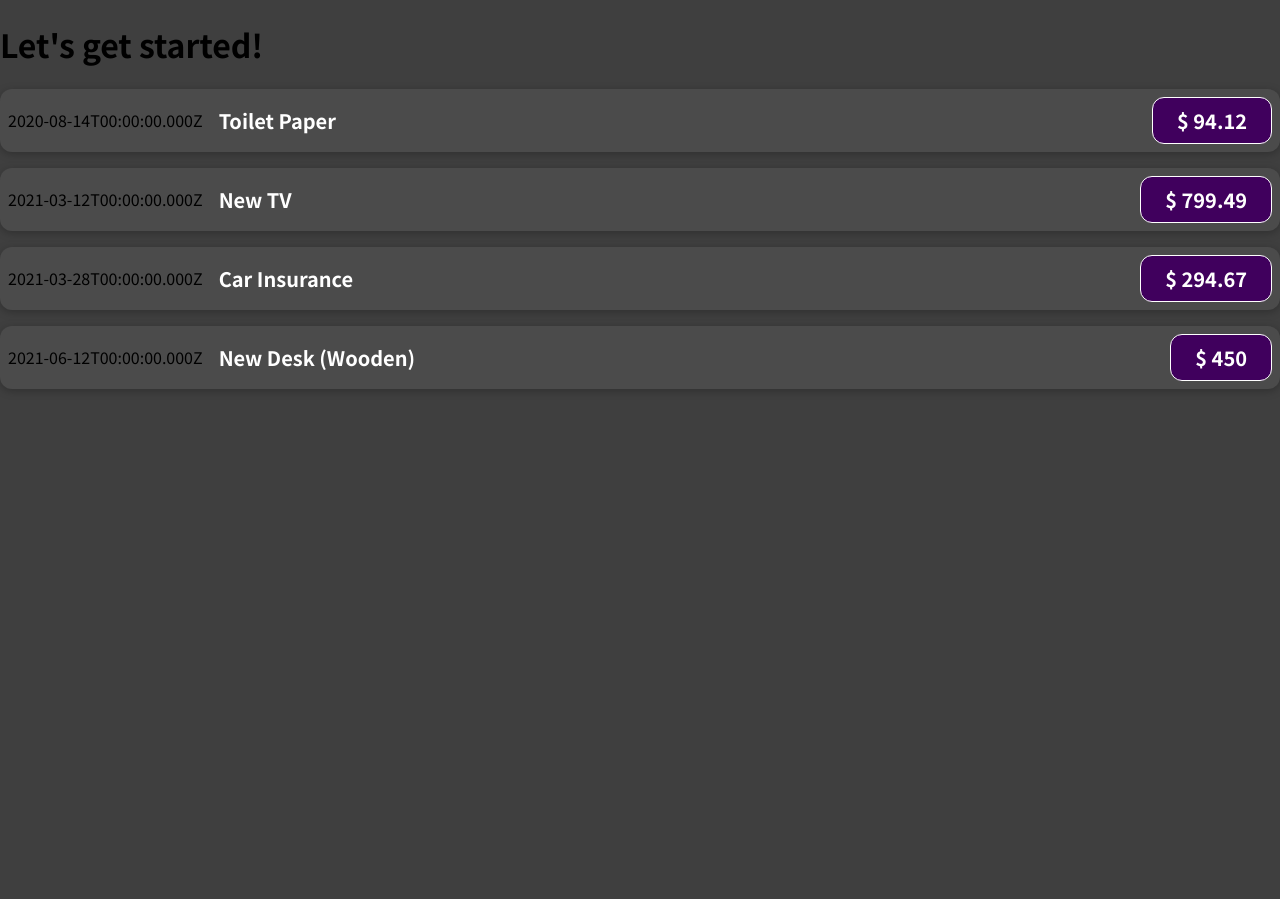
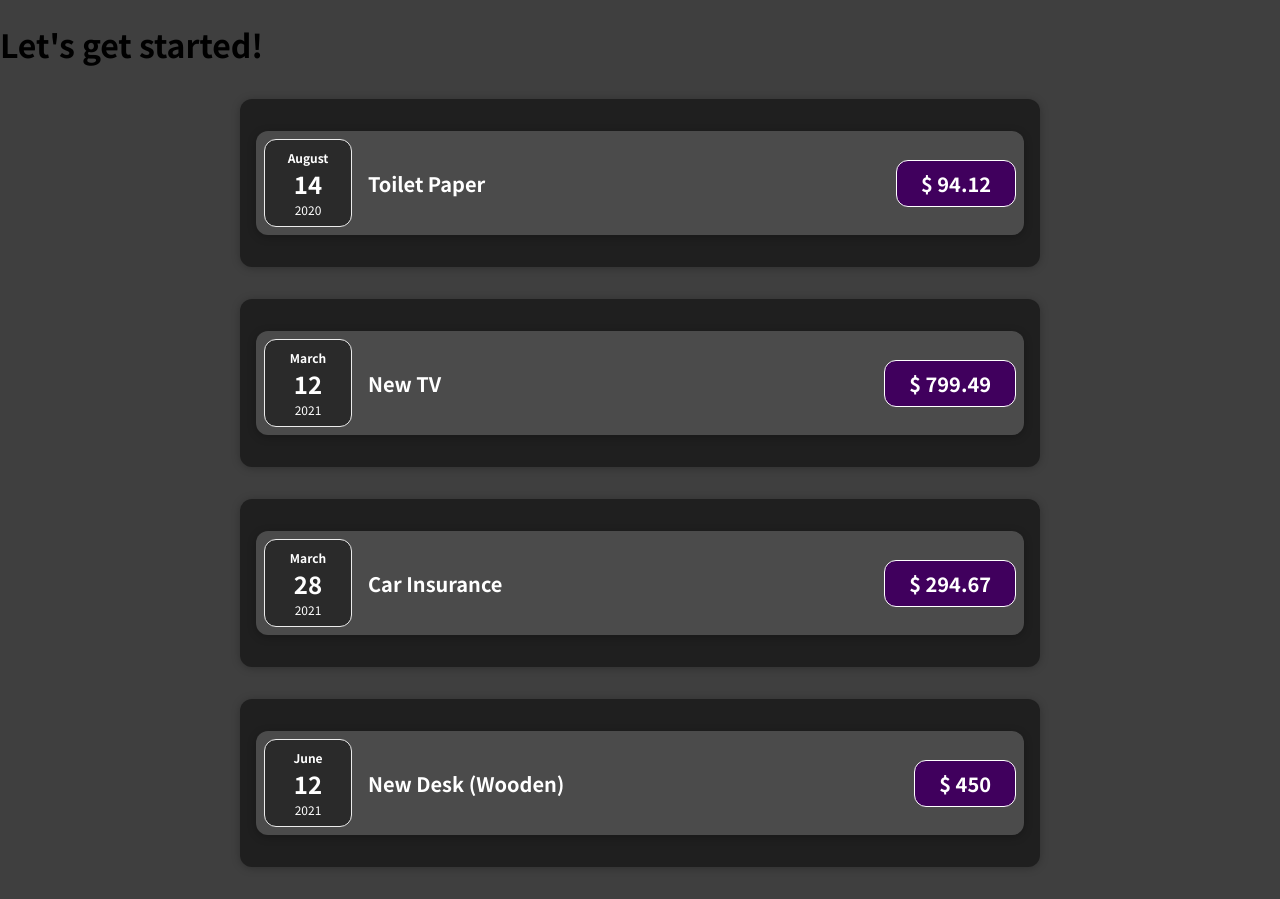
Before and after one commit to taylfw/Expenses, a JavaScript app: page / in a window 1280 px wide. Before the commit the page ends 800 px from the top, so only its background shows below. Built offline with nearby package versions, Linux system fonts and the light colour scheme.

Commit message:
Made ExpenseDate & Expenses components.

```diff
--- a/src/App.js
+++ b/src/App.js
@@ -1,4 +1,5 @@
 import ExpenseItem from "./components/ExpenseItem";
+import Expenses from "./components/Expenses";
 
 function App() {
   const expenses = [
@@ -26,26 +27,7 @@
   return (
     <div>
       <h1>Let's get started!</h1>
-      <ExpenseItem
-        title={expenses[0].title}
-        amount={expenses[0].amount}
-        date={expenses[0].date}
-      />
-      <ExpenseItem
-        title={expenses[1].title}
-        amount={expenses[1].amount}
-        date={expenses[1].date}
-      />
-      <ExpenseItem
-        title={expenses[2].title}
-        amount={expenses[2].amount}
-        date={expenses[2].date}
-      />
-      <ExpenseItem
-        title={expenses[3].title}
-        amount={expenses[3].amount}
-        date={expenses[3].date}
-      />
+      <Expenses expenses={expenses} />
     </div>
   );
 }
--- /dev/null
+++ b/src/components/ExpenseDate.css
@@ -0,0 +1,26 @@
+.expense-date {
+  display: flex;
+  flex-direction: column;
+  width: 5.5rem;
+  height: 5.5rem;
+  border: 1px solid #ececec;
+  background-color: #2a2a2a;
+  color: white;
+  border-radius: 12px;
+  align-items: center;
+  justify-content: center;
+}
+
+.expense-date__month {
+  font-size: 0.75rem;
+  font-weight: bold;
+}
+
+.expense-date__year {
+  font-size: 0.75rem;
+}
+
+.expense-date__day {
+  font-size: 1.5rem;
+  font-weight: bold;
+}
--- /dev/null
+++ b/src/components/ExpenseDate.js
@@ -0,0 +1,17 @@
+import "./ExpenseDate.css";
+
+function ExpenseDate(props) {
+  const month = props.date.toLocaleString("en-US", { month: "long" });
+  const day = props.date.toLocaleString("en-US", { day: "2-digit" });
+  const year = props.date.getFullYear();
+
+  return (
+    <div className="expense-date">
+      <div className="expense-date__month">{month}</div>
+      <div className="expense-date__day">{day}</div>
+      <div className="expense-date__year">{year}</div>
+    </div>
+  );
+}
+
+export default ExpenseDate;
--- a/src/components/ExpenseItem.js
+++ b/src/components/ExpenseItem.js
@@ -1,9 +1,10 @@
+import ExpenseDate from "./ExpenseDate";
 import "./ExpenseItem.css";
 
 function ExpenseItem(props) {
   return (
     <div className="expense-item">
-      <div>{props.date.toISOString()}</div>
+      <ExpenseDate date={props.date} />
       <div className="expense-item__description">
         <h2>{props.title}</h2>
         <div className="expense-item__price">$ {props.amount}</div>
--- /dev/null
+++ b/src/components/Expenses.css
@@ -0,0 +1,9 @@
+.expenses {
+  padding: 1rem;
+  background-color: rgb(31, 31, 31);
+  margin: 2rem auto;
+  width: 50rem;
+  max-width: 95%;
+  border-radius: 12px;
+  box-shadow: 0 1px 8px rgba(0, 0, 0, 0.25);
+}
--- /dev/null
+++ b/src/components/Expenses.js
@@ -0,0 +1,18 @@
+import "./Expenses.css";
+import ExpenseItem from "./ExpenseItem";
+
+function Expenses({ expenses }) {
+  return expenses.map((expense) => {
+    return (
+      <div className="expenses">
+        <ExpenseItem
+          title={expense.title}
+          amount={expense.amount}
+          date={expense.date}
+        />
+      </div>
+    );
+  });
+}
+
+export default Expenses;
```
Also changed, not shown: 1 other file (tests, documents, lock files or other folders).
